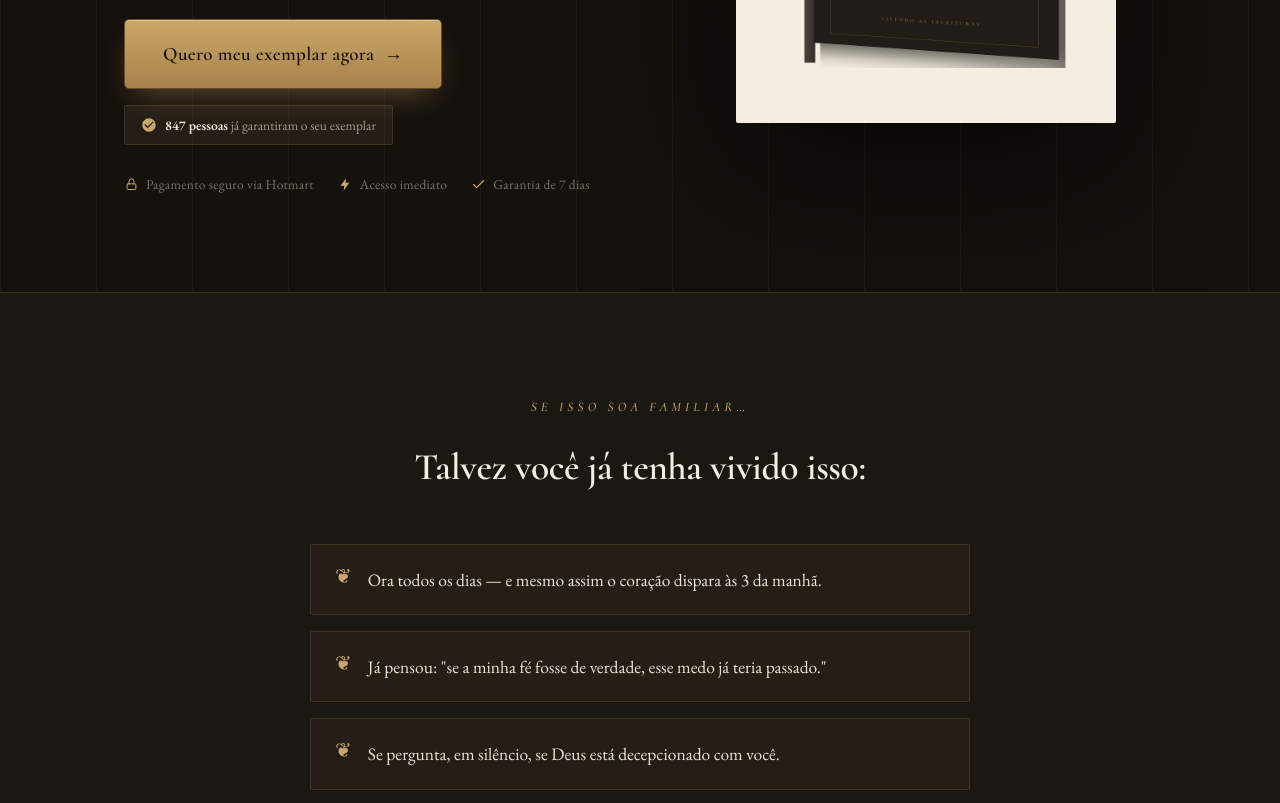
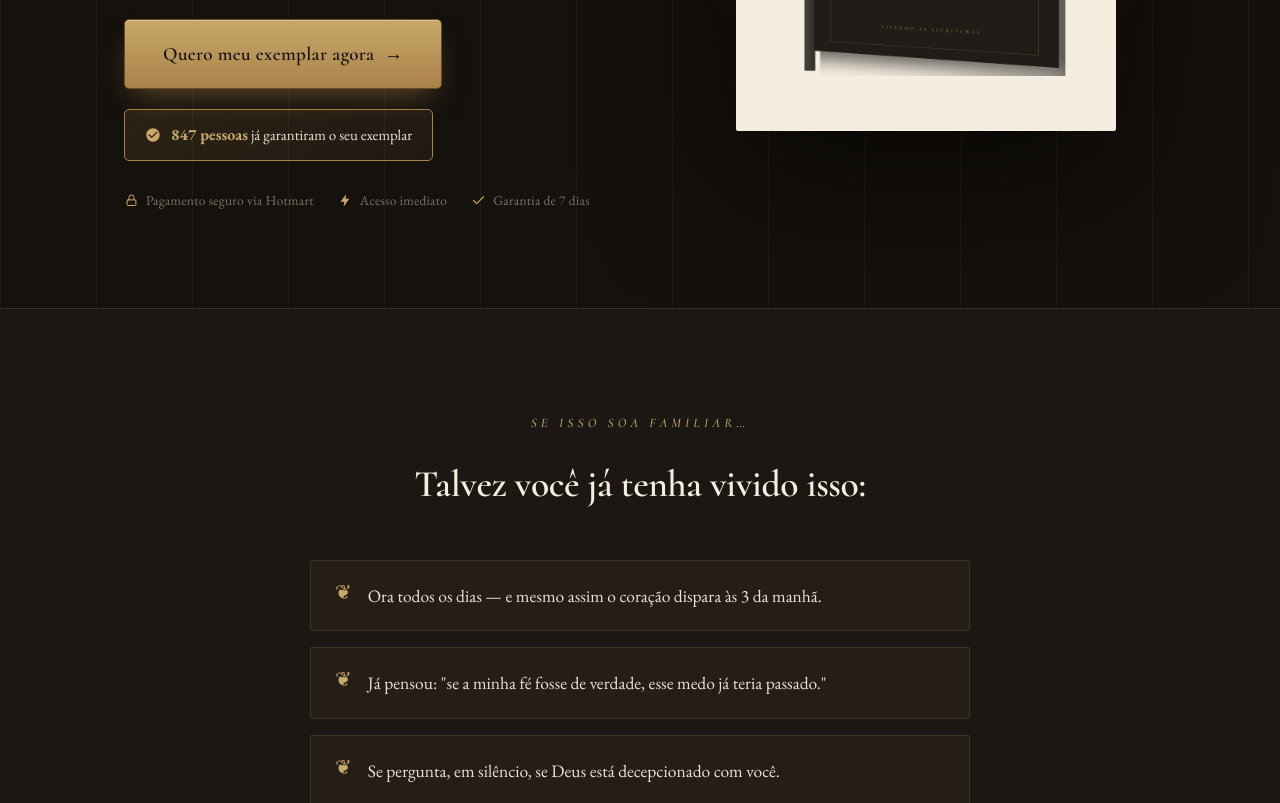
Before and after one commit to FranciscoDGA/pv-tremor-e-bronze, a plain HTML site: page index.html in a window 1280 px wide. Shown: the part 602-1405 px from the top of the page. Drawn offline with nearby package versions, Linux system fonts and the light colour scheme.

Commit message:
fix: destaque maior no contador de vendas

```diff
--- a/index.html
+++ b/index.html
@@ -239,13 +239,14 @@
 
   /* ============ SALES COUNTER ============ */
   .sales-counter{
-    display:inline-flex; align-items:center; gap:8px;
-    background:var(--panel-2); border:1px solid var(--line); border-radius:2px;
-    padding:8px 16px; margin-top:16px;
-    font-size:13.5px; color:var(--stone);
+    display:inline-flex; align-items:center; gap:10px;
+    background:linear-gradient(135deg, rgba(169,130,74,.15), rgba(169,130,74,.08));
+    border:1px solid var(--bronze); border-radius:5px;
+    padding:12px 20px; margin-top:20px;
+    font-size:15px; color:var(--cream-2);
   }
   .sales-counter svg{ color:var(--bronze-lt); flex-shrink:0 }
-  .sales-counter strong{ color:var(--cream); font-weight:600; }
+  .sales-counter strong{ color:var(--bronze-lt); font-weight:700; font-size:16px; }
 
   /* ============ BONUS ============ */
   .bonus-sec{ background:var(--panel); border-top:1px solid var(--line); border-bottom:1px solid var(--line); }
```
